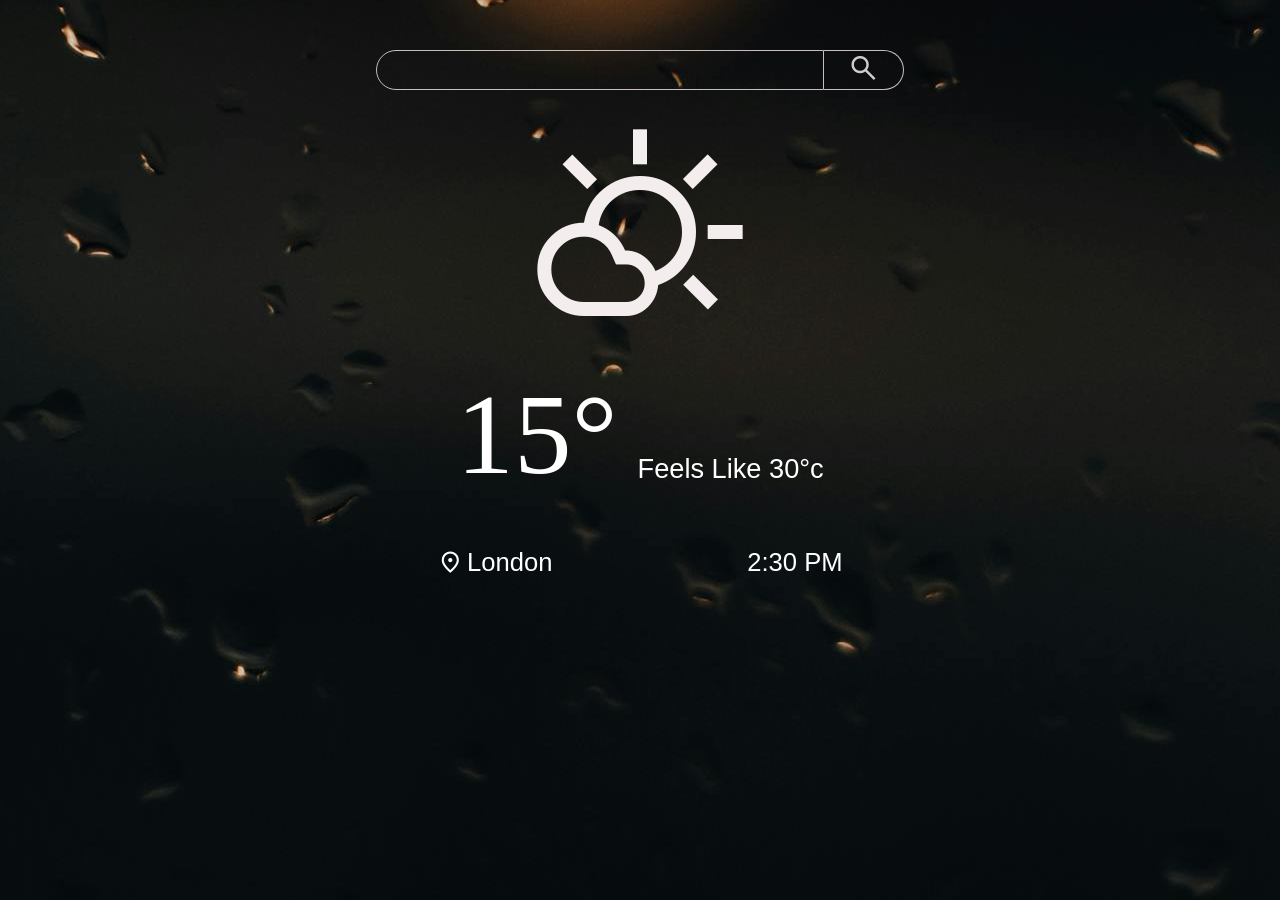
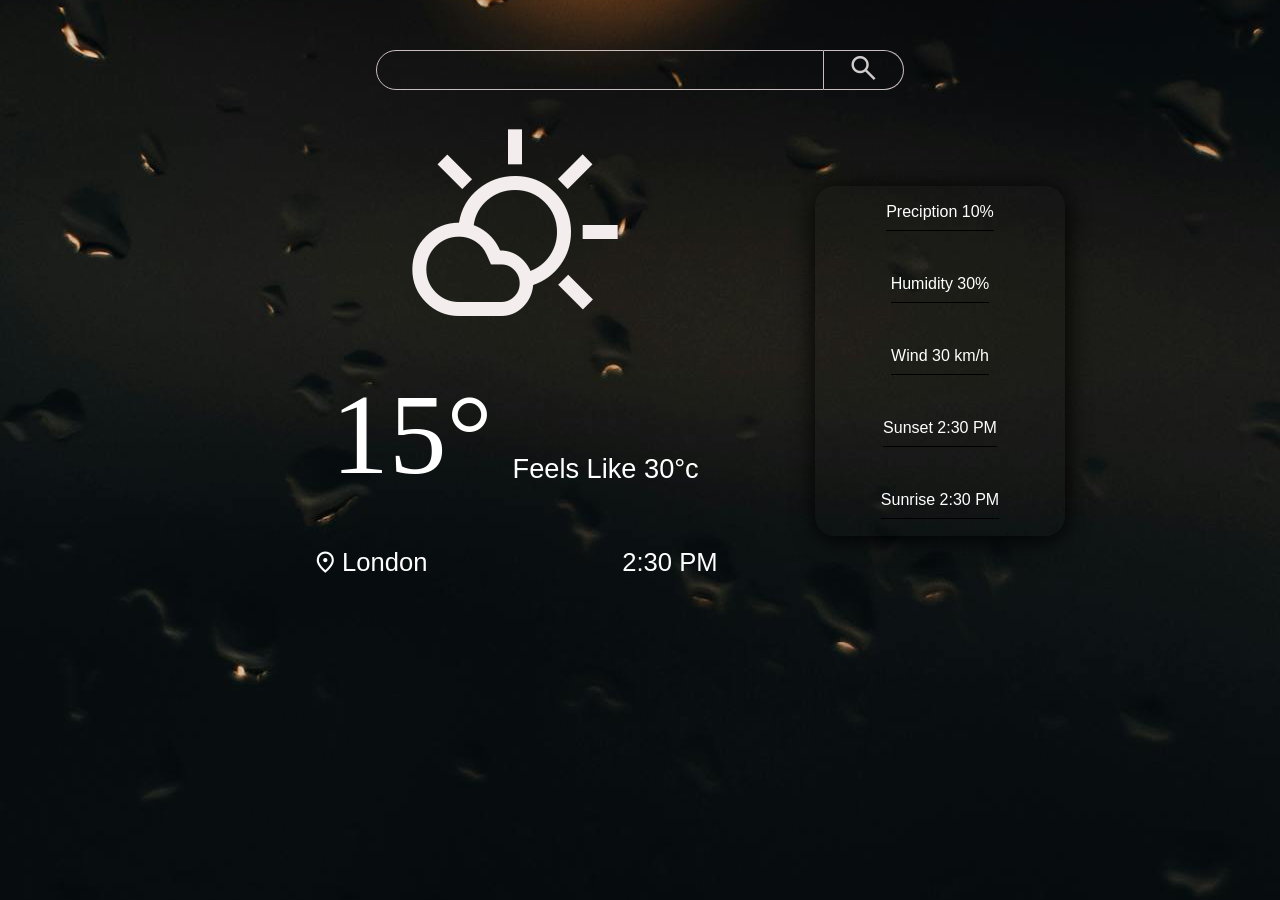
Before and after one commit to shahidafridi-321/weather-app, a website built with webpack: page src/html/index.html in a window 1280 px wide. Built offline with nearby package versions, Linux system fonts and the light colour scheme.

Commit message:
created card that shows weather details

```diff
--- a/src/html/index.html
+++ b/src/html/index.html
@@ -54,6 +54,13 @@
 						<p class="time">2:30 PM</p>
 					</div>
 				</div>
+				<div class="weather-details">
+					<p class="weather-detials-item preciption">Preciption 10%</p>
+					<p class="weather-detials-item humidity">Humidity 30%</p>
+					<p class="weather-detials-item wind">Wind 30 km/h</p>
+					<p class="weather-detials-item sunset">Sunset 2:30 PM</p>
+					<p class="weather-detials-item sunrise">Sunrise 2:30 PM</p>
+				</div>
 			</div>
 		</main>
 		<footer></footer>
--- a/src/scripts/index.js
+++ b/src/scripts/index.js
@@ -42,3 +42,10 @@ function requiredWeatherData() {
 		console.error(`Error fetching weather data: ${error}`);
 	});
  */
+
+function generateHTML() {
+	let mainContentContainer = document.querySelector('.main-content-container');
+	requiredWeatherData().then((data) => {
+
+	});
+}
--- a/src/styles/style.css
+++ b/src/styles/style.css
@@ -50,6 +50,7 @@ body {
 .main-content-container {
 	display: flex;
 	justify-content: center;
+	align-items: center;
 }
 .weather-card {
 	display: flex;
@@ -57,6 +58,21 @@ body {
 	align-items: center;
 	gap: 10px;
 	width: 600px;
+}
+.weather-details {
+	width: 250px;
+	height: 350px;
+	display: flex;
+	flex-direction: column;
+	gap: 10px;
+	justify-content: space-around;
+	align-items: center;
+	box-shadow: 1px 3px 25px 0 black;
+	border-radius: 20px;
+}
+.weather-detials-item {
+	border-bottom: 1px solid #000;
+	padding-bottom: 10px;
 }
 .icon {
 	padding: 10px 20px;
```
Also changed, not shown: dist/bundle.js, dist/index.html.
